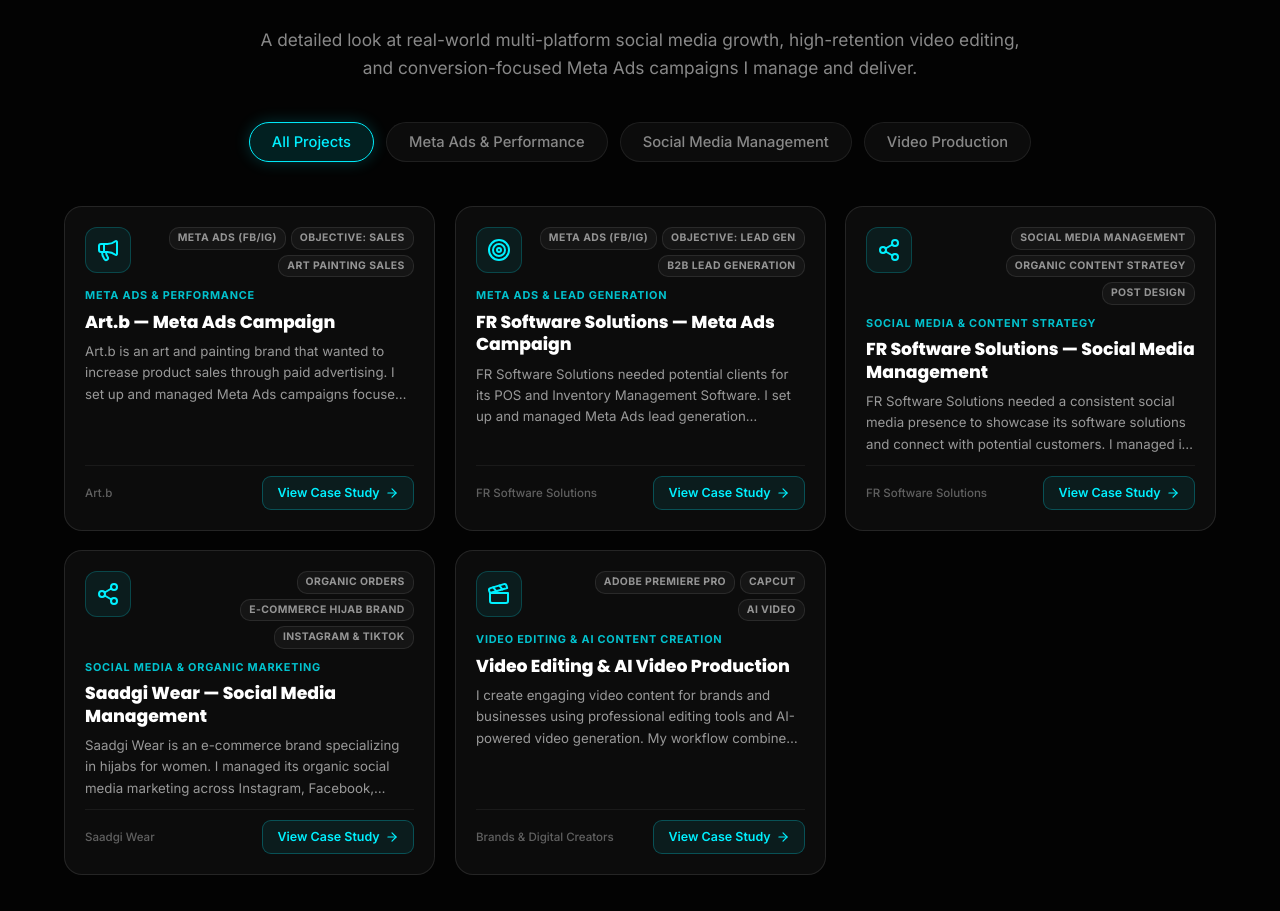
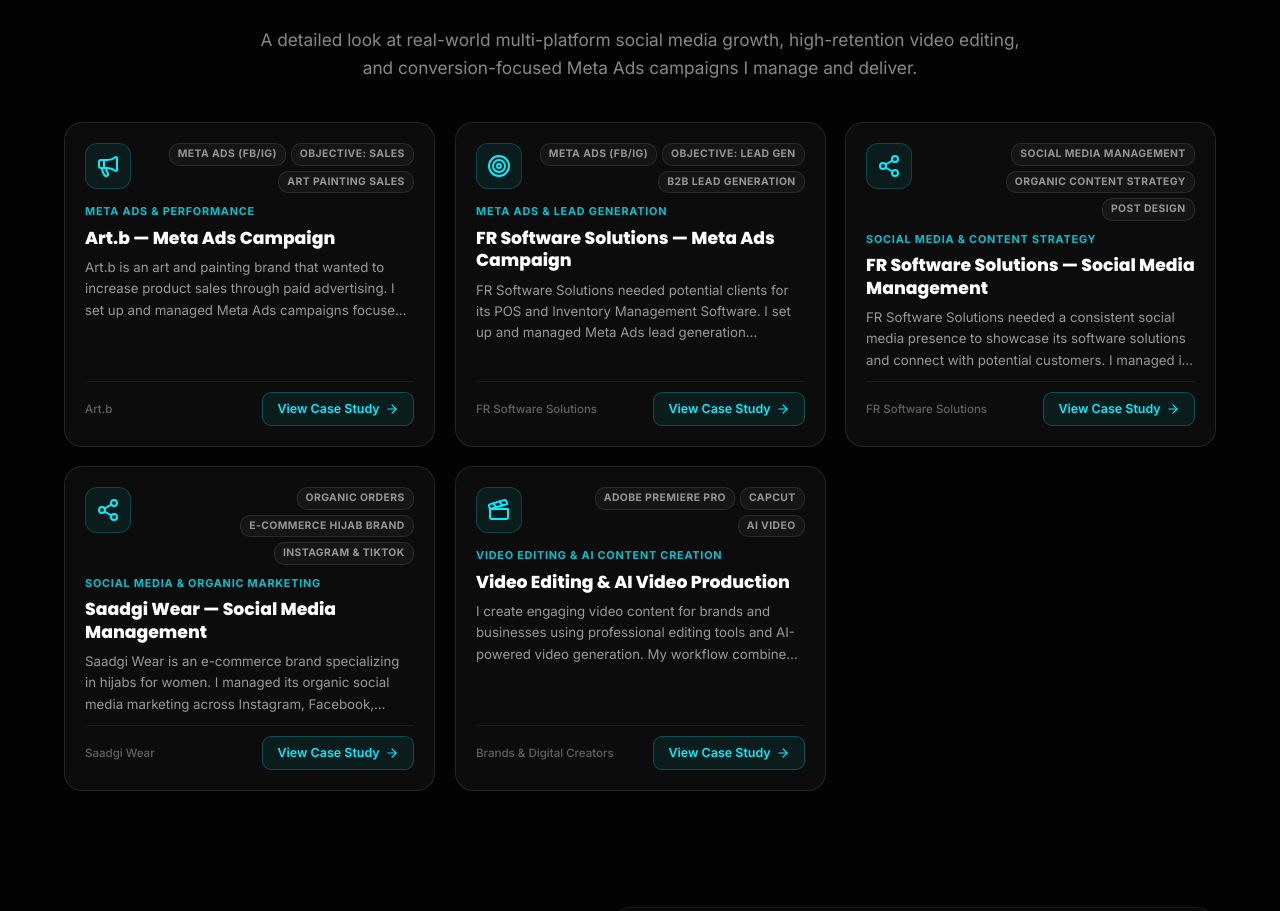
Before and after one commit to hydershaikhs/hyder-shaikh, a React (Vite) app: page / in a window 1280 px wide. Shown: the part 3968-4879 px from the top of the page. Built offline with nearby package versions, Linux system fonts and the light colour scheme.

Commit message:
feat: Remove category filter pills so all projects display directly

```diff
--- a/src/pages/Projects.css
+++ b/src/pages/Projects.css
@@ -2,39 +2,6 @@
 .projects-section {
   padding: 60px 0 80px;
   position: relative;
-}
-
-.projects-filter-bar {
-  display: flex;
-  justify-content: center;
-  gap: 12px;
-  flex-wrap: wrap;
-  margin-bottom: 44px;
-}
-
-.filter-btn {
-  background: rgba(255, 255, 255, 0.04);
-  border: 1px solid rgba(255, 255, 255, 0.08);
-  color: var(--text-muted);
-  padding: 10px 22px;
-  border-radius: 30px;
-  font-size: 0.92rem;
-  font-weight: 500;
-  cursor: pointer;
-  transition: all 0.25s ease;
-}
-
-.filter-btn:hover {
-  background: rgba(255, 255, 255, 0.08);
-  color: var(--text-main);
-  border-color: rgba(255, 255, 255, 0.2);
-}
-
-.filter-btn-active {
-  background: rgba(0, 240, 255, 0.12);
-  border-color: var(--accent);
-  color: var(--accent);
-  box-shadow: 0 0 16px rgba(0, 240, 255, 0.2);
 }
 
 /* ==================== 3-COLUMN GRID ==================== */
@@ -218,9 +185,4 @@
   .project-card {
     padding: 16px;
   }
-
-  .filter-btn {
-    padding: 6px 14px;
-    font-size: 0.83rem;
-  }
 }
--- a/src/pages/Projects.jsx
+++ b/src/pages/Projects.jsx
@@ -1,17 +1,9 @@
-import { useState } from "react";
 import { ArrowRight } from "lucide-react";
 import "./Projects.css";
 import Reveal from "../components/Reveal";
-import { projects, categories } from "../data/projectsData";
+import { projects } from "../data/projectsData";
 
 const Projects = ({ onOpenCaseStudy }) => {
-  const [activeCategory, setActiveCategory] = useState("All");
-
-  const filteredProjects =
-    activeCategory === "All"
-      ? projects
-      : projects.filter((p) => p.category === activeCategory);
-
   const handleOpenCaseStudy = (projId) => {
     if (onOpenCaseStudy) {
       onOpenCaseStudy(projId);
@@ -33,24 +25,9 @@
           </div>
         </Reveal>
 
-        {/* Category Filter Pills */}
-        <Reveal>
-          <div className="projects-filter-bar">
-            {categories.map((cat) => (
-              <button
-                key={cat.key}
-                className={`filter-btn ${activeCategory === cat.key ? "filter-btn-active" : ""}`}
-                onClick={() => setActiveCategory(cat.key)}
-              >
-                {cat.label}
-              </button>
-            ))}
-          </div>
-        </Reveal>
-
         {/* Projects Grid */}
         <div className="projects-grid">
-          {filteredProjects.map((proj, idx) => (
+          {projects.map((proj, idx) => (
             <Reveal key={proj.id} delay={idx * 80}>
               <div className="project-card">
                 {/* Top Row: Icon left, tags right */}
```
